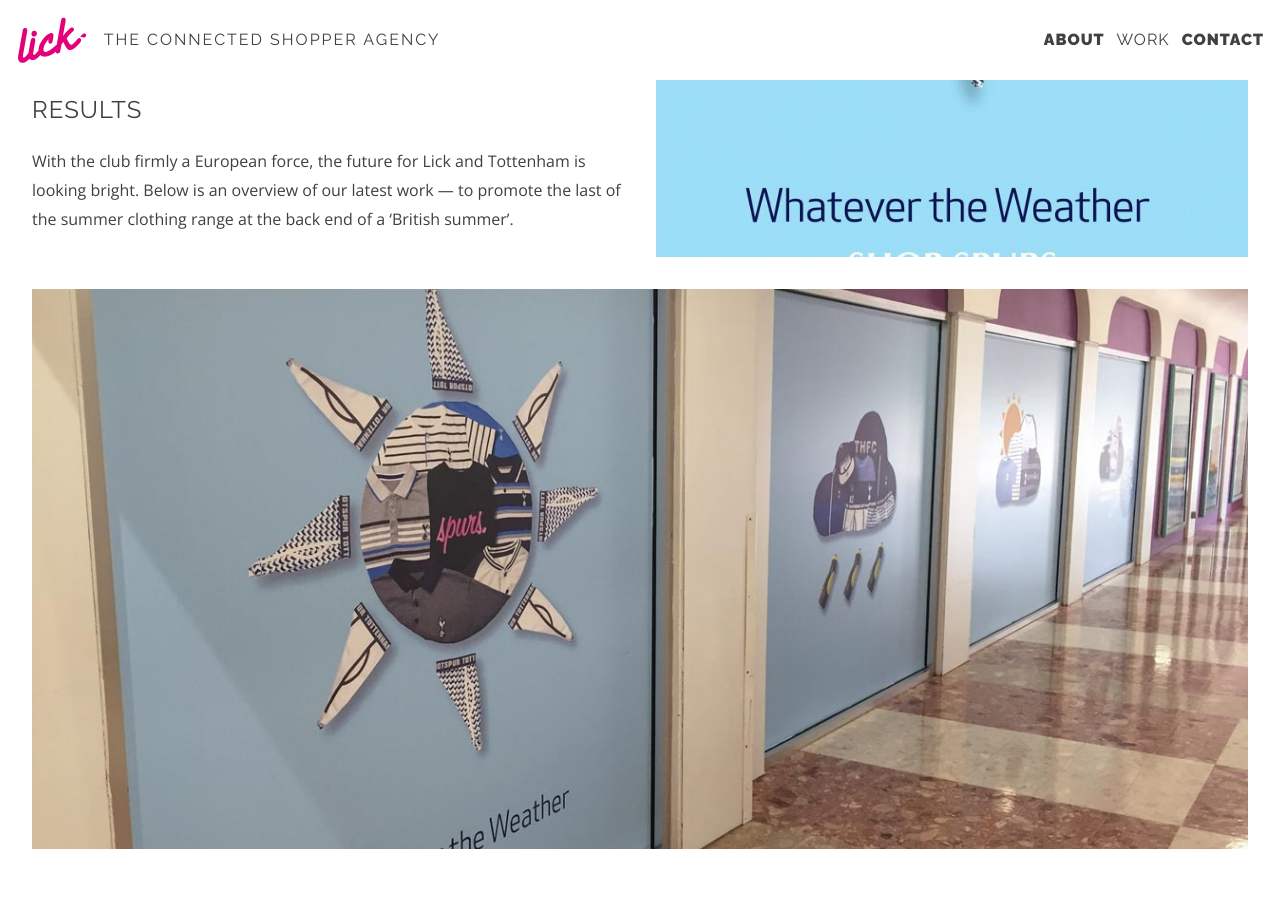
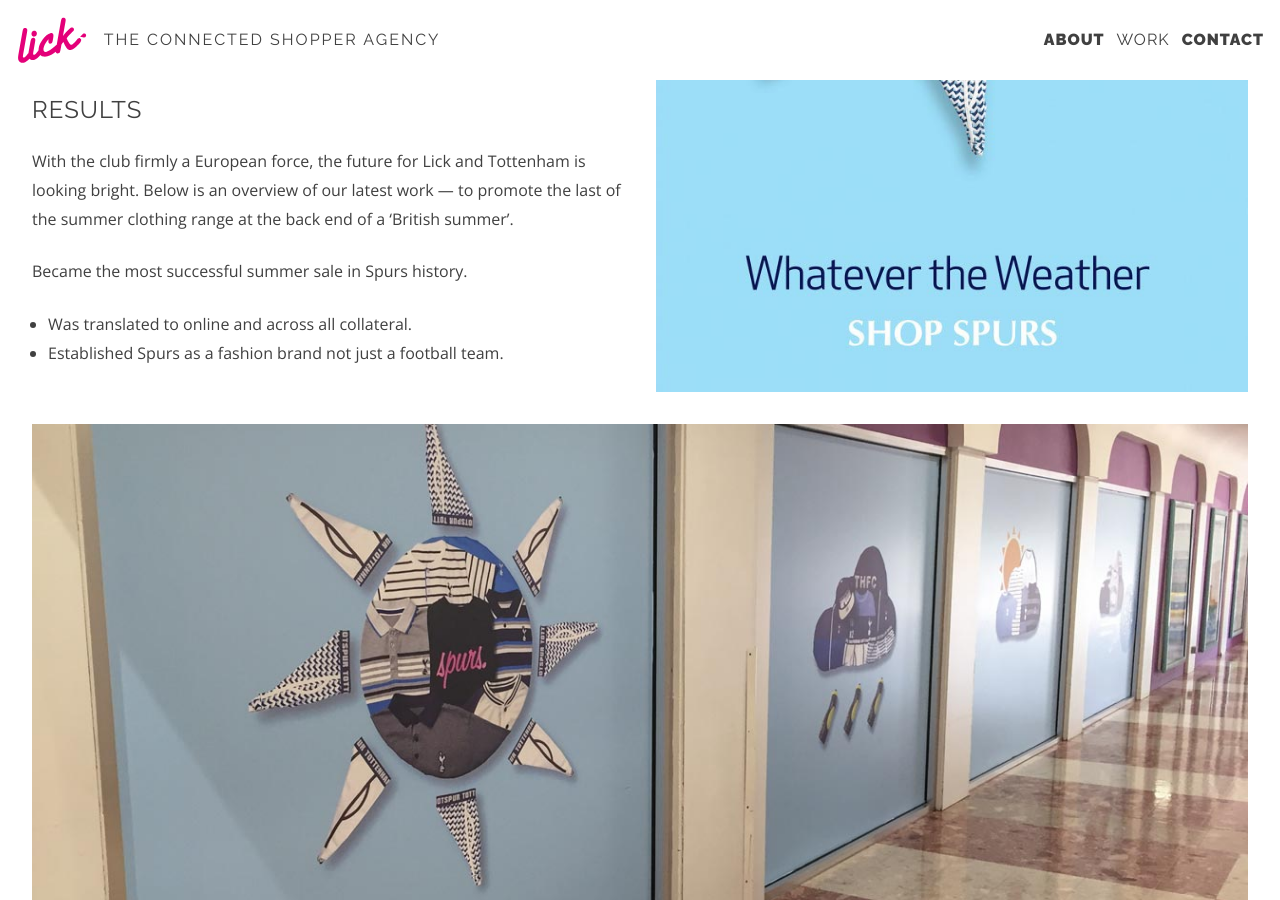
Before and after one commit to lickcreative/website, a Jekyll site: the page built from _case_studies/tottenham-hotspur-fc.markdown, in a window 1280 px wide and 900 px high, scrolled down 1201 px. Built offline with Jekyll 4.4.1, drawn with Linux system fonts in a browser that asks for light colours.

Commit message:
Updated Tottenham Hotspur Fc

```diff
--- a/_case_studies/tottenham-hotspur-fc.markdown
+++ b/_case_studies/tottenham-hotspur-fc.markdown
@@ -22,3 +22,7 @@ For over three years, Lick has worked with one of the most dynamic football club
 
 ## Results
 With the club firmly a European force, the future for Lick and Tottenham is looking bright. Below is an overview of our latest work — to promote the last of the summer clothing range at the back end of a 'British summer'.
+
+Became the most successful summer sale in Spurs history.
+- Was translated to online and across all collateral.
+- Established Spurs as a fashion brand not just a football team.
```
